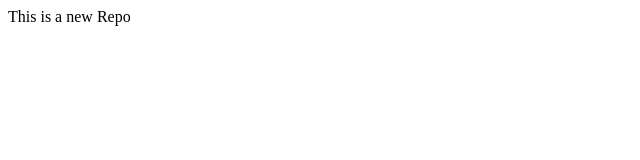
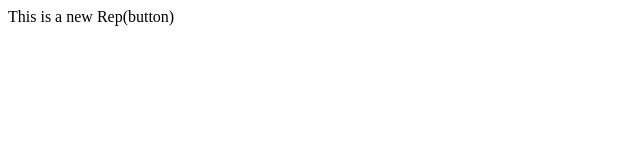
Before and after one commit to Himani0611/localrepo, a plain HTML site: page index.html in a window 1280 px wide. Shown: the full height of the page, 0-640 px from the left. Drawn offline with Linux system fonts and the light colour scheme.

```diff
--- a/index.html
+++ b/index.html
@@ -1 +1 @@
-<p>This is a new Repo</p>
+<p>This is a new Rep(button)</p>
```
